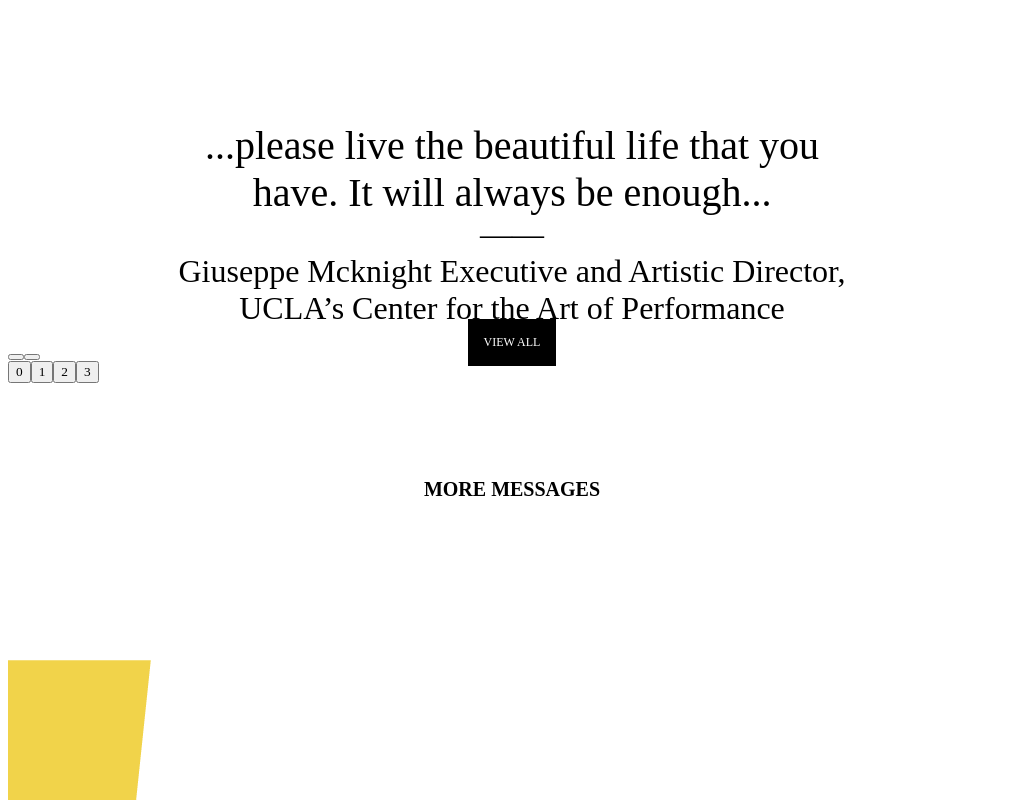
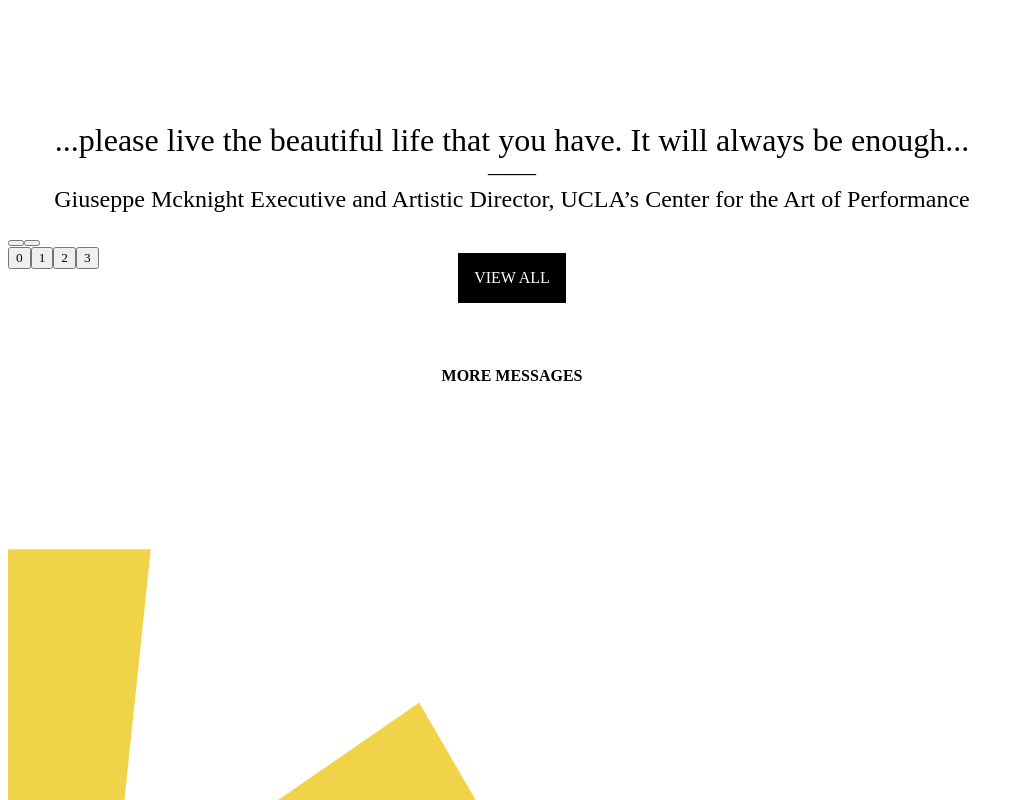
Before and after one commit to mikeymasonic/UA5-challenge, a React app: page / in a window 1024 px wide. Shown: the part 1440-2240 px from the top of the page. Built offline with nearby package versions, Linux system fonts and the light colour scheme; a web font is replaced by a local one.

Commit message:
more css responsive work

```diff
--- a/src/components/Messages/Messages.css
+++ b/src/components/Messages/Messages.css
@@ -32,6 +32,7 @@
   --loader-bar-color: #f1d34a;
   --loader-bar-height: 6px;
   --content-background-color: white;
+  --control-bullet-media-position: 1.5rem;
 }
 
 .TitleTop {
@@ -108,11 +109,87 @@
   .Button {
     padding: 0.5rem;
     font-size: 0.5rem;
-    top: -1.5rem;
+    top: -1rem;
   }
 
   .ButtonBack {
     padding: 0.5rem;
     font-size: 0.5rem;
   }
+
+  .Slider {
+    --control-bullet-media-position: 2.5rem;
+  }
 }
+
+@media screen and (max-width: 1090px) {
+  .TitleTop {
+    font-size: 0.5rem;
+  }
+
+  .TitleBottom {
+    font-size: 0.5rem;
+  }
+
+  .Button {
+    padding: 0.5rem;
+    font-size: 0.5rem;
+    top: -1rem;
+  }
+
+  .ButtonBack {
+    padding: 0.5rem;
+    font-size: 0.5rem;
+  }
+  .Slider {
+    --control-bullet-media-position: 1rem;
+  }
+}
+
+@media screen and (min-width: 1020px) {
+  .TitleTop {
+    font-size: 1rem;
+  }
+
+  .TitleBottom {
+    font-size: 1rem;
+  }
+
+  .Button {
+    padding: 1rem;
+    font-size: 1rem;
+    top: -1rem;
+  }
+
+  .ButtonBack {
+    padding: 1rem;
+    font-size: 1rem;
+  }
+  .Slider {
+    --control-bullet-media-position: 1rem;
+  }
+}
+
+@media screen and (max-height: 568px) {
+  .TitleTop {
+    font-size: 0.25rem;
+  }
+
+  .TitleBottom {
+    font-size: 0.25rem;
+  }
+
+  .Button {
+    padding: 0.5rem;
+    font-size: 0.5rem;
+    top: 0.5rem;
+  }
+
+  .ButtonBack {
+    padding: 0.5rem;
+    font-size: 0.5rem;
+  }
+  .Slider {
+    --control-bullet-media-position: -0.25rem;
+  }
+}
--- a/src/components/MessagesList/MessagesList.css
+++ b/src/components/MessagesList/MessagesList.css
@@ -28,13 +28,55 @@
   border-radius: 6px;
 }
 
+@media screen and (min-width: 400px) {
+  .Message {
+    display: flex;
+    justify-content: center;
+    margin: auto;
+    width: 100%;
+    font-size: 0.3rem;
+    text-align: center;
+  }
+
+  .Attribution {
+    color: black;
+    display: flex;
+    justify-content: center;
+    margin: auto;
+    width: 100%;
+    font-size: 0.5rem;
+    text-align: center;
+  }
+}
+
 @media screen and (max-width: 800px) {
   .Message {
     display: flex;
     justify-content: center;
     margin: auto;
     width: 100%;
-    font-size: 1rem;
+    font-size: 0.75rem;
+    text-align: center;
+  }
+
+  .Attribution {
+    color: black;
+    display: flex;
+    justify-content: center;
+    margin: auto;
+    width: 100%;
+    font-size: 0.6rem;
+    text-align: center;
+  }
+}
+
+@media screen and (max-width: 1090px) {
+  .Message {
+    display: flex;
+    justify-content: center;
+    margin: auto;
+    width: 100%;
+    font-size: 0.75rem;
     text-align: center;
   }
 
@@ -48,3 +90,24 @@
     text-align: center;
   }
 }
+
+@media screen and (min-width: 1020px) {
+  .Message {
+    display: flex;
+    justify-content: center;
+    margin: auto;
+    width: 100%;
+    font-size: 2rem;
+    text-align: center;
+  }
+
+  .Attribution {
+    color: black;
+    display: flex;
+    justify-content: center;
+    margin: auto;
+    width: 100%;
+    font-size: 1.5rem;
+    text-align: center;
+  }
+}
--- a/src/styles/constants.scss
+++ b/src/styles/constants.scss
@@ -18,3 +18,4 @@ $loader-bar-height: 2px;
 $control-bullet-color: #6a6a6a;
 $control-bullet-active-color: #6a6a6a;
 $content-background-color: #2f2f2f;
+$control-bullet-media-position: 1rem;
--- a/src/styles/styles.scss
+++ b/src/styles/styles.scss
@@ -44,6 +44,7 @@
   --control-bullet-color: #{$control-bullet-color};
   --control-bullet-active-color: #{$control-bullet-active-color};
   --content-background-color: #{$content-background-color};
+  --control-bullet-media-position: #{$control-bullet-media-position};
 }
 
 .#{$root-element} {
@@ -293,7 +294,7 @@
 
   @media screen and (max-width: 800px) {
     &__bullets {
-      bottom: 2rem;
+      bottom: var(--control-bullet-media-position);
     }
   }
 
```
Also changed, not shown: 1 other file (tests, documents, lock files or other folders).
